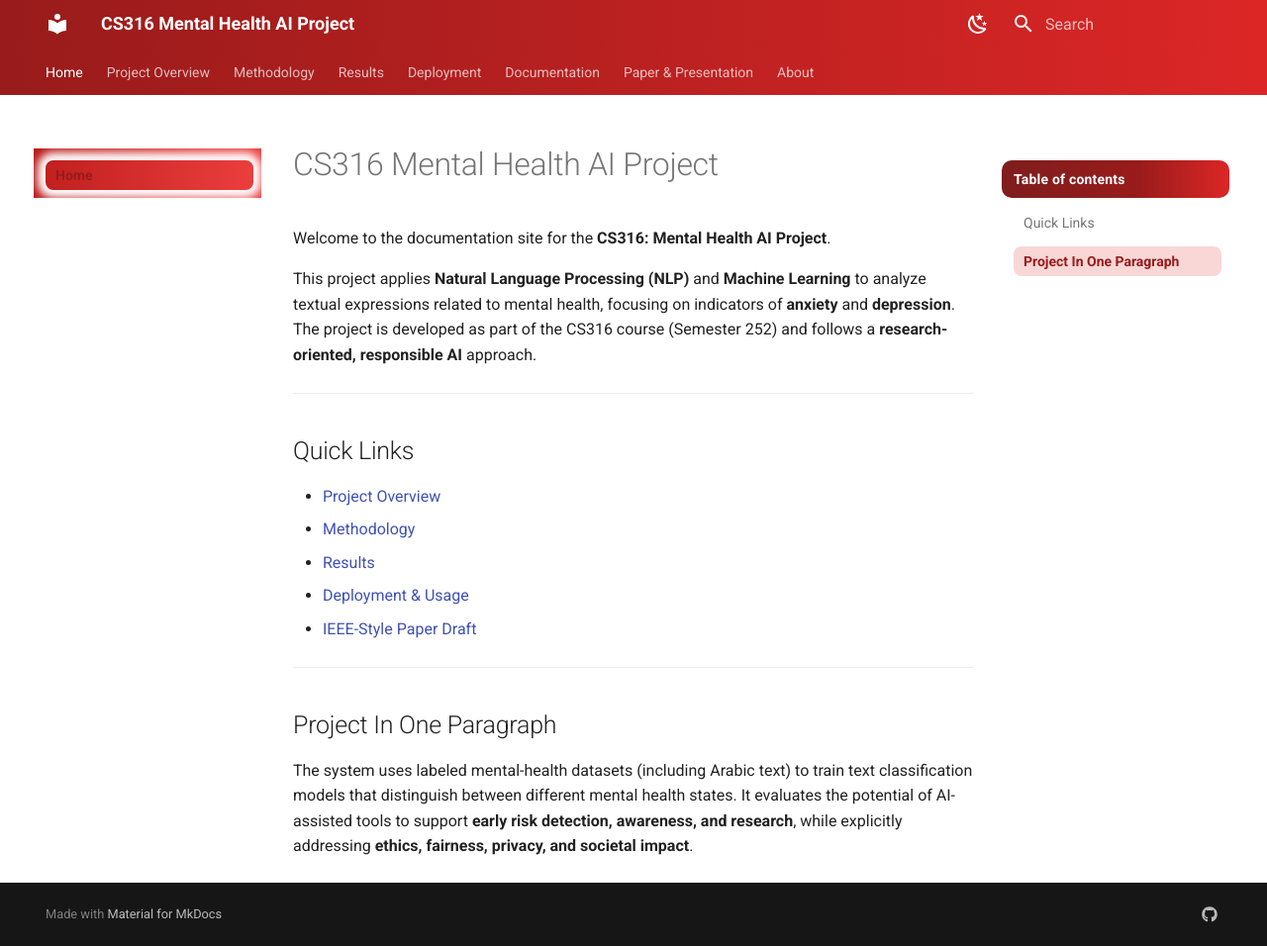
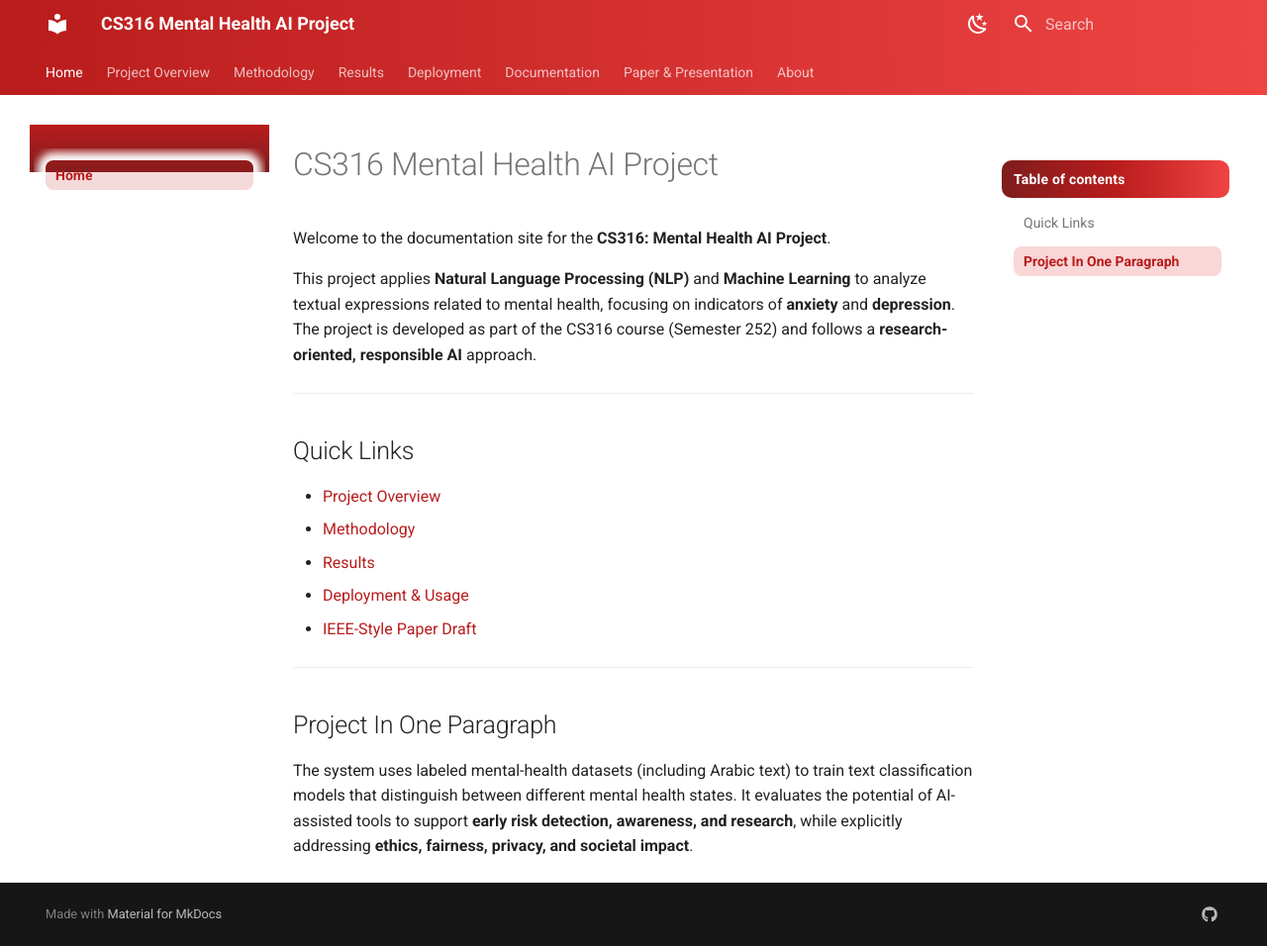
Before and after one commit to LayanAlnasser/CS316-Mental-Health-AI-Project, an MkDocs documentation site: the page built from docs/index.md, in a window 1280 px wide and 956 px high. Shown: the whole window at 99% size. Built offline with MkDocs 1.6.1 and Material for MkDocs 9.7.7, drawn with Linux system fonts in a browser that asks for light colours.

Commit message:
Update extra.css

```diff
--- a/docs/styles/extra.css
+++ b/docs/styles/extra.css
@@ -1,34 +1,54 @@
-.md-header {
-  background: linear-gradient(90deg, #7f1d1d, #991b1b) !important;
+/* ---------- GLOBAL RED THEME TOKENS ---------- */
+
+:root {
+  --mh-red-dark: #7f1d1d;
+  --mh-red-main: #b91c1c;
+  --mh-red-light: #ef4444;
+}
+
+/* Tell Material what "custom" primary means */
+[data-md-color-primary="custom"] {
+  --md-primary-fg-color: var(--mh-red-main);
+  --md-primary-fg-color--light: #fecaca;
+  --md-primary-fg-color--dark: var(--mh-red-dark);
+}
+
+[data-md-color-scheme="slate"][data-md-color-primary="custom"] {
+  --md-primary-fg-color: var(--mh-red-main);
+  --md-primary-fg-color--light: #fecaca;
+  --md-primary-fg-color--dark: #450a0a;
+}
+
+/* ---------- HEADER & TOP TABS ---------- */
+
+.md-header,
+.md-tabs {
+  background: linear-gradient(90deg, var(--mh-red-dark), var(--mh-red-main)) !important;
   color: #fff !important;
 }
 
-.md-tabs {
-  background: linear-gradient(90deg, #7f1d1d, #991b1b) !important;
+[data-md-color-scheme="default"] .md-header,
+[data-md-color-scheme="default"] .md-tabs {
+  background: linear-gradient(90deg, var(--mh-red-main), var(--mh-red-light)) !important;
 }
 
+[data-md-color-scheme="slate"] .md-header,
+[data-md-color-scheme="slate"] .md-tabs {
+  background: linear-gradient(90deg, #450a0a, var(--mh-red-dark)) !important;
+}
+
+/* Header inner wrappers stay transparent */
 .md-header__inner,
 .md-tabs__inner {
   background: transparent !important;
 }
 
-/* Light mode header/tabs */
-[data-md-color-scheme="default"] .md-header,
-[data-md-color-scheme="default"] .md-tabs {
-  background: linear-gradient(90deg, #991b1b, #dc2626) !important;
-}
-
-/* Dark mode header/tabs */
-[data-md-color-scheme="slate"] .md-header,
-[data-md-color-scheme="slate"] .md-tabs {
-  background: linear-gradient(90deg, #450a0a, #7f1d1d) !important;
-}
-
 /* Header icons & search */
+.md-header__button,
+.md-header__option,
 .md-search__form,
 .md-search__input,
-.md-search__icon,
-.md-header__option {
+.md-search__icon {
   background-color: transparent !important;
   color: #fff !important;
 }
@@ -37,41 +57,41 @@
   background-color: rgba(255, 255, 255, 0.12) !important;
 }
 
-/* =========================
-   LEFT SIDEBAR (PRIMARY NAV)
-========================= */
+/* ---------- MOBILE / DESKTOP DRAWER (PRIMARY SIDEBAR) ---------- */
 
+/* Sidebar container (mobile drawer background) */
+.md-sidebar--primary,
+.md-sidebar--primary .md-sidebar__header {
+  background: linear-gradient(180deg, var(--mh-red-main), var(--mh-red-dark)) !important;
+  color: #fff !important;
+}
+
+/* Nav area inside sidebar */
 .md-nav--primary {
   padding-top: 12px;
+  background: transparent !important;
 }
 
-.md-nav--primary .md-nav__item > .md-nav__title {
-  background: transparent !important;
-  padding: 0 !important;
-  margin: 0 0 8px 0 !important;
+/* Site title in drawer */
+.md-nav__title--site,
+.md-nav__title--site a {
+  color: #fff !important;
 }
 
-/* Gradient section title pill */
-.md-nav--primary .md-nav__item > .md-nav__title,
-.md-nav--primary .md-nav__item > .md-nav__title .md-nav__button {
-  display: inline-flex !important;
-  align-items: center !important;
-  width: auto !important;
-
-  background: linear-gradient(90deg, #7f1d1d 0%, #991b1b 60%, #dc2626 100%) !important;
-  color: #fff !important;
-
-  border-radius: 10px !important;
-  padding: 8px 12px !important;
-
-  font-weight: 700 !important;
-  letter-spacing: 0.2px !important;
+/* Normal links */
+.md-nav--primary .md-nav__link {
+  background: transparent !important;
+  color: inherit !important;
+  border-radius: 8px;
+  padding: 6px 10px;
+  font-weight: 400;
 }
 
-/* Sidebar links */
-.md-nav--primary .md-nav__link {
-  border-radius: 8px;
-  padding: 6px 10px;
+/* Active link */
+.md-nav--primary .md-nav__link--active {
+  background-color: rgba(185, 28, 28, 0.16) !important;
+  color: var(--mh-red-main) !important;
+  font-weight: 700 !important;
 }
 
 /* Hover */
@@ -79,48 +99,55 @@
   background-color: rgba(220, 38, 38, 0.10);
 }
 
-/* Active */
-.md-nav--primary .md-nav__link--active {
-  background-color: rgba(220, 38, 38, 0.18) !important;
+/* Section titles (e.g., Documentation, Results) */
+.md-nav--primary .md-nav__item--section > .md-nav__title,
+.md-nav--primary .md-nav__item--section > .md-nav__link {
+  display: inline-flex;
+  align-items: center;
+  width: fit-content;
+
+  background: linear-gradient(90deg, var(--mh-red-dark), var(--mh-red-main), var(--mh-red-light)) !important;
+  color: #fff !important;
+
+  border-radius: 12px;
+  padding: 8px 12px;
+  margin: 0 0 10px 0;
+
   font-weight: 700;
+  letter-spacing: 0.2px;
 }
 
-/* Light mode sidebar title */
-[data-md-color-scheme="default"]
-.md-nav--primary .md-nav__item > .md-nav__title,
-[data-md-color-scheme="default"]
-.md-nav--primary .md-nav__item > .md-nav__title .md-nav__button {
-  background: linear-gradient(90deg, #991b1b, #dc2626) !important;
+/* Dark mode tweaks for sidebar */
+[data-md-color-scheme="slate"] .md-sidebar--primary,
+[data-md-color-scheme="slate"] .md-sidebar--primary .md-sidebar__header {
+  background: linear-gradient(180deg, #450a0a, var(--mh-red-dark)) !important;
 }
 
-/* Dark mode sidebar title */
-[data-md-color-scheme="slate"]
-.md-nav--primary .md-nav__item > .md-nav__title,
-[data-md-color-scheme="slate"]
-.md-nav--primary .md-nav__item > .md-nav__title .md-nav__button {
-  background: linear-gradient(90deg, #450a0a 0%, #7f1d1d 70%, #991b1b) !important;
+[data-md-color-scheme="slate"] .md-nav--primary .md-nav__link--active {
+  background-color: rgba(239, 68, 68, 0.22) !important;
+  color: #fee2e2 !important;
 }
 
-/* =========================
-   RIGHT SIDEBAR (TOC)
-========================= */
+/* ---------- RIGHT SIDEBAR (TOC) ---------- */
 
 .md-nav--secondary {
   padding-top: 12px;
 }
 
+/* TOC title pill */
 .md-nav--secondary .md-nav__title {
-  background: linear-gradient(90deg, #7f1d1d 0%, #991b1b 60%, #dc2626 100%) !important;
+  background: linear-gradient(90deg, var(--mh-red-dark), var(--mh-red-main), var(--mh-red-light)) !important;
   color: #fff !important;
 
   border-radius: 10px;
-  padding: 10px 12px !important;
-  margin: 0 0 10px 0 !important;
+  padding: 10px 12px;
+  margin: 0 0 10px 0;
 
   font-weight: 700;
   letter-spacing: 0.2px;
 }
 
+/* TOC links */
 .md-nav--secondary .md-nav__link {
   border-radius: 8px;
   padding: 6px 10px;
@@ -134,7 +161,7 @@
 /* TOC active */
 .md-nav--secondary .md-nav__link--active {
   background-color: rgba(220, 38, 38, 0.18) !important;
-  color: #991b1b !important;
+  color: var(--mh-red-main) !important;
   font-weight: 700;
 }
 
@@ -144,7 +171,7 @@
 
 /* Dark mode TOC */
 [data-md-color-scheme="slate"] .md-nav--secondary .md-nav__title {
-  background: linear-gradient(90deg, #450a0a 0%, #7f1d1d 70%, #991b1b) !important;
+  background: linear-gradient(90deg, #450a0a, var(--mh-red-dark), var(--mh-red-main)) !important;
 }
 
 [data-md-color-scheme="slate"] .md-nav--secondary .md-nav__link:hover {
@@ -155,50 +182,3 @@
   background-color: rgba(239, 68, 68, 0.22) !important;
   color: #fee2e2 !important;
 }
-
-/* RESET for normal links */
-.md-nav--primary .md-nav__link {
-  background: transparent !important;
-  color: inherit !important;
-  font-weight: 400 !important;
-  border-radius: 8px;
-}
-
-/* Gradient for section titles */
-.md-nav--primary .md-nav__item--section > .md-nav__link,
-.md-nav--primary .md-nav__item--section > .md-nav__title,
-.md-nav--primary .md-nav__item--section > .md-nav__title .md-nav__button {
-  display: inline-flex !important;
-  align-items: center !important;
-  width: fit-content !important;
-
-  background: linear-gradient(90deg, #7f1d1d 0%, #991b1b 60%, #dc2626 100%) !important;
-  color: #fff !important;
-
-  border-radius: 12px !important;
-  padding: 8px 12px !important;
-  margin: 0 0 10px 0 !important;
-
-  font-weight: 700 !important;
-  letter-spacing: 0.2px !important;
-}
-
-/* Active highlight (non-gradient) */
-.md-nav--primary .md-nav__link--active {
-  background-color: rgba(220, 38, 38, 0.16) !important;
-  color: #991b1b !important;
-  font-weight: 700 !important;
-}
-
-/* Dark mode active */
-[data-md-color-scheme="slate"] .md-nav--primary .md-nav__link--active {
-  background-color: rgba(239, 68, 68, 0.22) !important;
-  color: #fee2e2 !important;
-}
-.md-nav--primary {
-  background: linear-gradient(90deg, #b91c1c, #ef4444) !important;
-}
-
-[data-md-color-scheme="slate"] .md-nav--primary {
-  background: linear-gradient(90deg, #7f1d1d, #991b1b) !important;
-}
```
